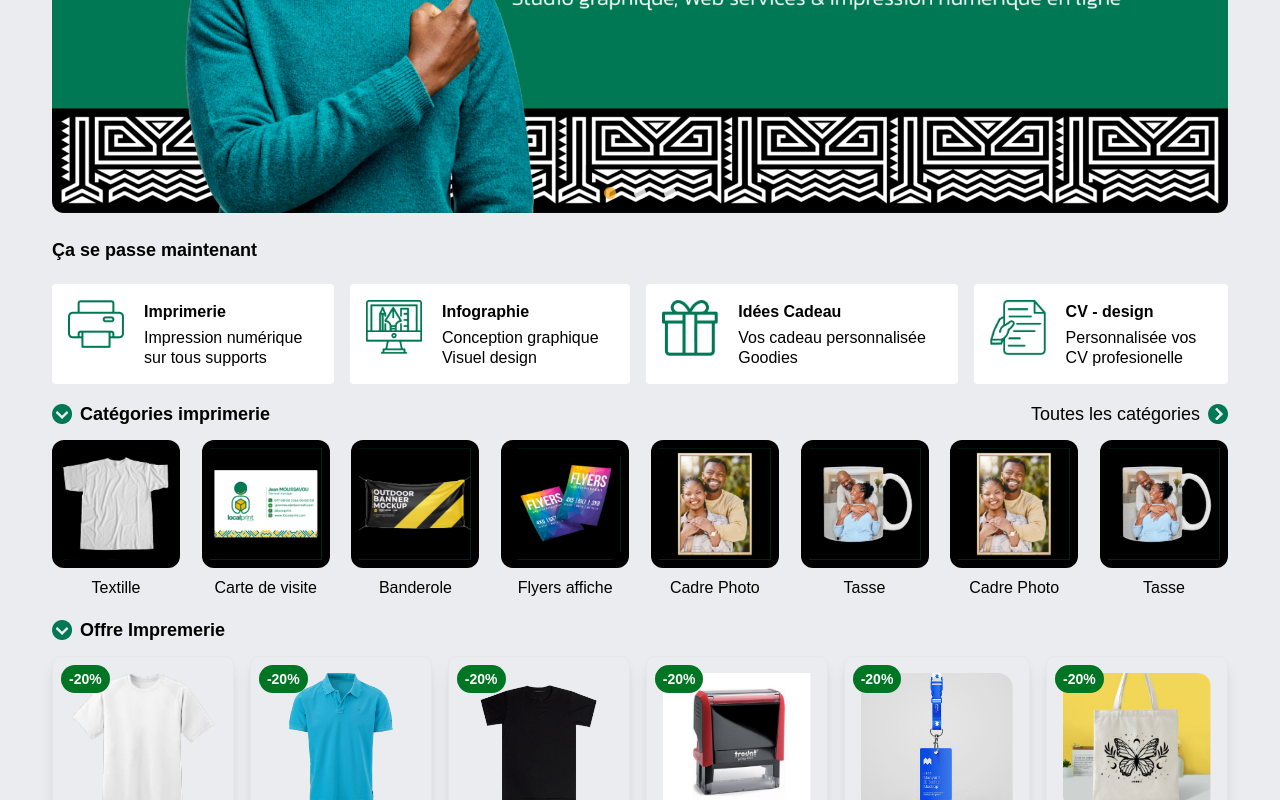
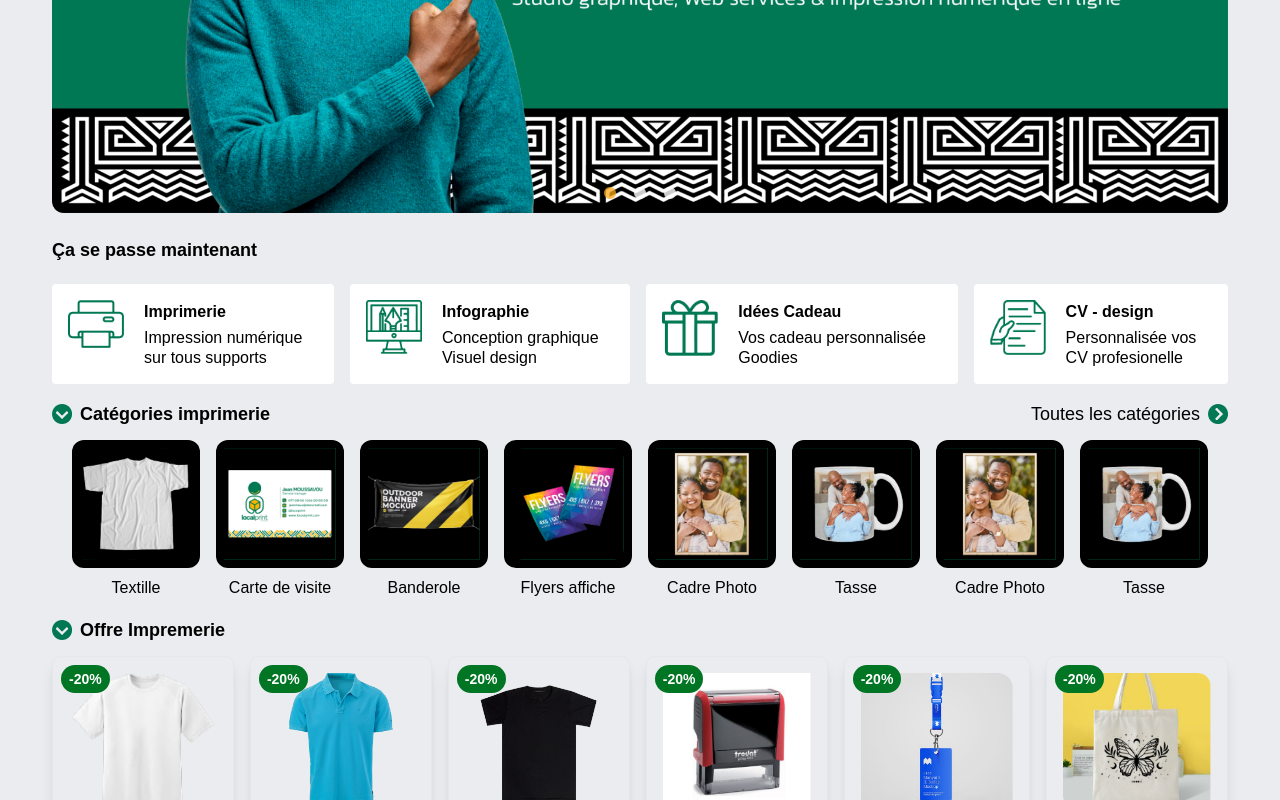
Before and after one commit to JoshuaDeveloper25/client-kbenanos-fiverr, a React (Vite) app: page / in a window 1280 px wide. Shown: the part 376-1176 px from the top of the page. Built offline with nearby package versions, Linux system fonts and the light colour scheme.

Commit message:
last change added

```diff
--- a/src/pages/Home/components/PrintingCategories.jsx
+++ b/src/pages/Home/components/PrintingCategories.jsx
@@ -43,7 +43,7 @@ const PrintingCategories = () => {
         </Link>
       </div>
 
-      <div className="flex row-gap-3 gap-3 flex-wrap min-[1125px]:justify-between justify-center">
+      <div className="grid place-content-center lg:grid-rows-1 grid-rows-2 grid-flow-col gap-4">
         {printingCategories?.map((printCategory) => {
           const { image, title, alt, id } = printCategory;
 
```
